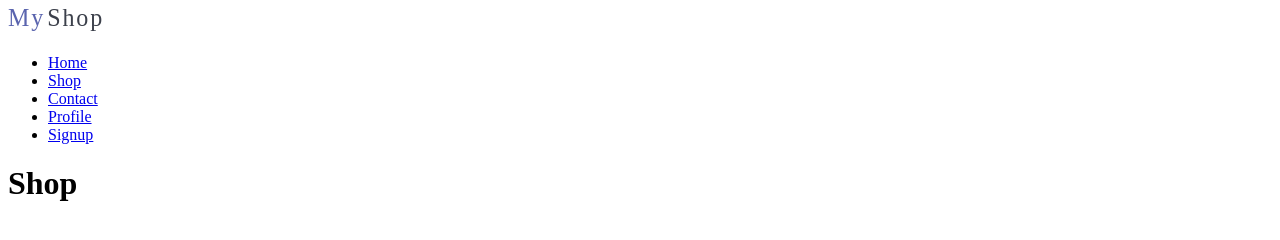
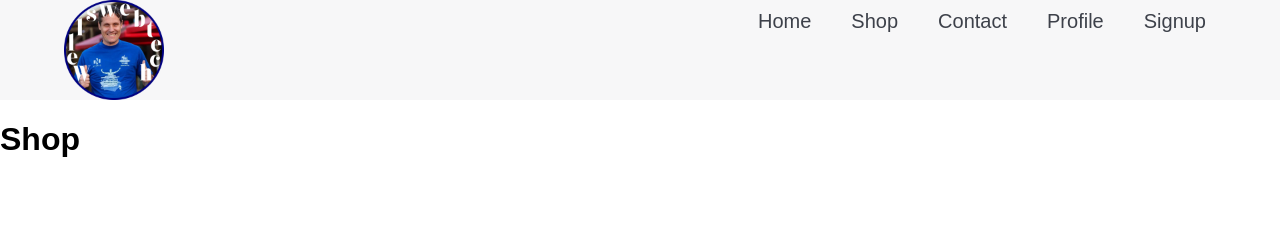
Before and after one commit to chriskzn/Mega-Web-Development, a plain HTML site: page Suite-Project-Video-52-100percent-complete/shop.html in a window 1280 px wide. Drawn offline with Linux system fonts and the light colour scheme.

Commit message:
updated to look standard
updated to look standard across pages

```diff
--- a/Suite-Project-Video-52-100percent-complete/css/signup.css
+++ b/Suite-Project-Video-52-100percent-complete/css/signup.css
@@ -1,3 +1,25 @@
+header{
+    display: flex;
+    padding: 0 5%;
+    justify-content: space-between;
+    background-color: #F7F7F8;
+}
+.main-nav{
+    padding: 10px;
+    display: flex;
+    column-gap: 40px;
+}
+.main-nav a{
+    font-size: 20px;
+    color: #3d414a;
+    text-decoration: none;
+    transition-duration: 0.3s;
+}
+.main-nav a:hover{
+    color: #FB6376;
+}
+#selected{color: #5762D5;}
+
 body{
     font-family: Arial, Helvetica, sans-serif;
     margin: 0;
--- a/Suite-Project-Video-52-100percent-complete/shop.html
+++ b/Suite-Project-Video-52-100percent-complete/shop.html
@@ -4,17 +4,21 @@
     <meta charset="UTF-8">
     <meta http-equiv="X-UA-Compatible" content="IE=edge">
     <meta name="viewport" content="width=device-width, initial-scale=1.0">
+    <link rel="stylesheet" href="css/style.css">
+    <link rel="icon" type="image/x-icon" href="image/favicon-32x32.png">
     <title>Shop</title>
 </head>
 <body>
-    <img src="image/brand-logo.svg" width="100" alt="myshop logo">
-    <ul>
-        <li><a href="index.html">Home</a></li>
-        <li><a href="shop.html">Shop</a></li>
-        <li><a href="contact.html">Contact</a></li>
-        <li><a href="profile.html">Profile</a></li>
-        <li><a href="signup.html">Signup</a></li>
-    </ul>
+    <header>
+        <img src="image/Wellswebtech-600x600.png" width="100" alt="Wellswebtech logo">
+        <nav class="main-nav">
+            <a href="index.html">Home</a>
+            <a href="shop.html">Shop</a>
+            <a href="contact.html">Contact</a>
+            <a href="profile.html">Profile</a>
+            <a href="signup.html">Signup</a>
+        </nav>
+    </header>
     <h1>Shop</h1>
 </body>
 </html>
```
Also changed, not shown: Suite-Project-Video-52-100percent-complete/contact.html (+13 -7 lines), Suite-Project-Video-52-100percent-complete/index.html (+4 -1 lines), Suite-Project-Video-52-100percent-complete/profile.html (+12 -7 lines), Suite-Project-Video-52-100percent-complete/signup.html (+5 -3 lines), Suite-Project-Video-52-100percent-complete/suits.html (+2 -2 lines).
